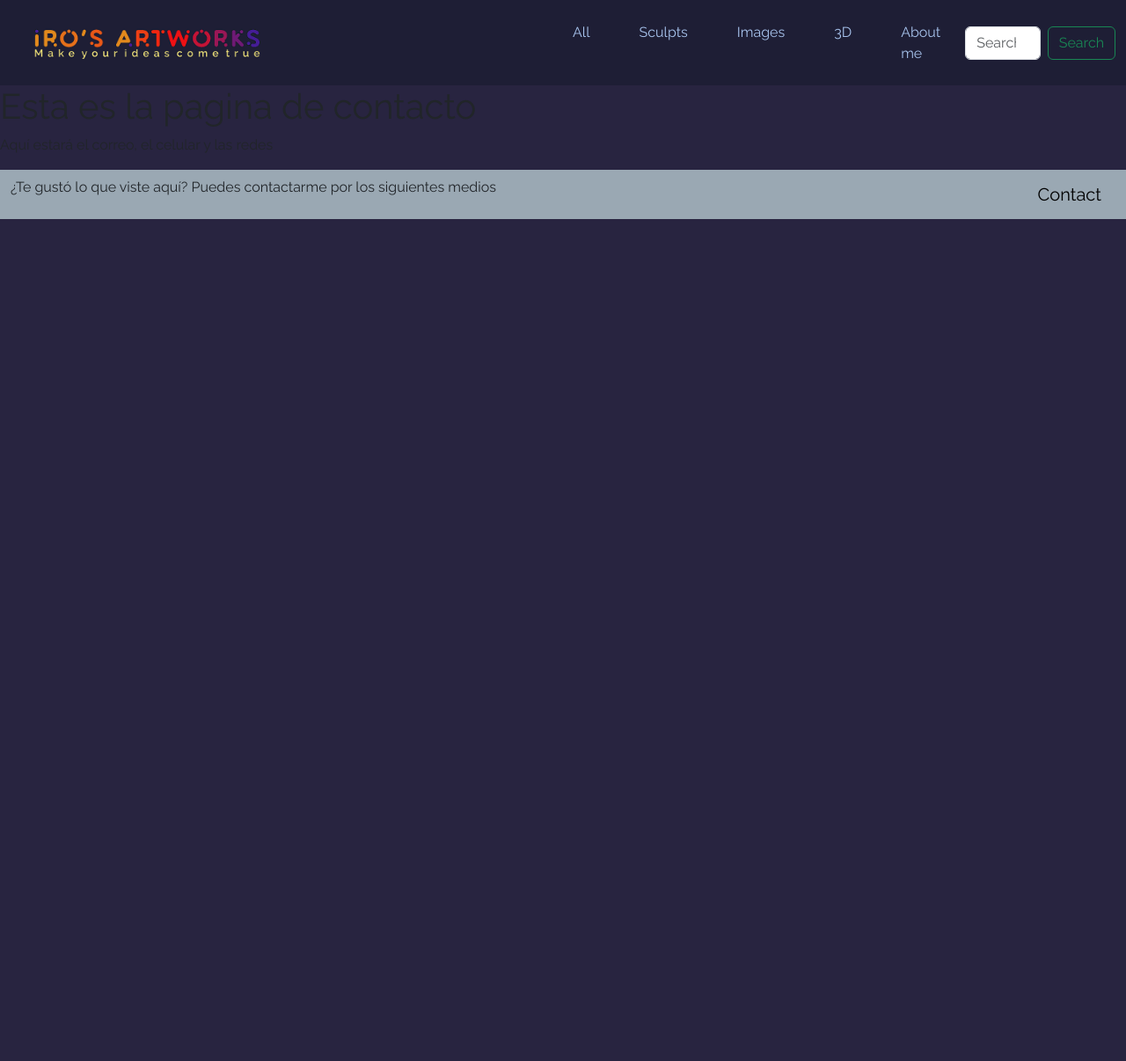
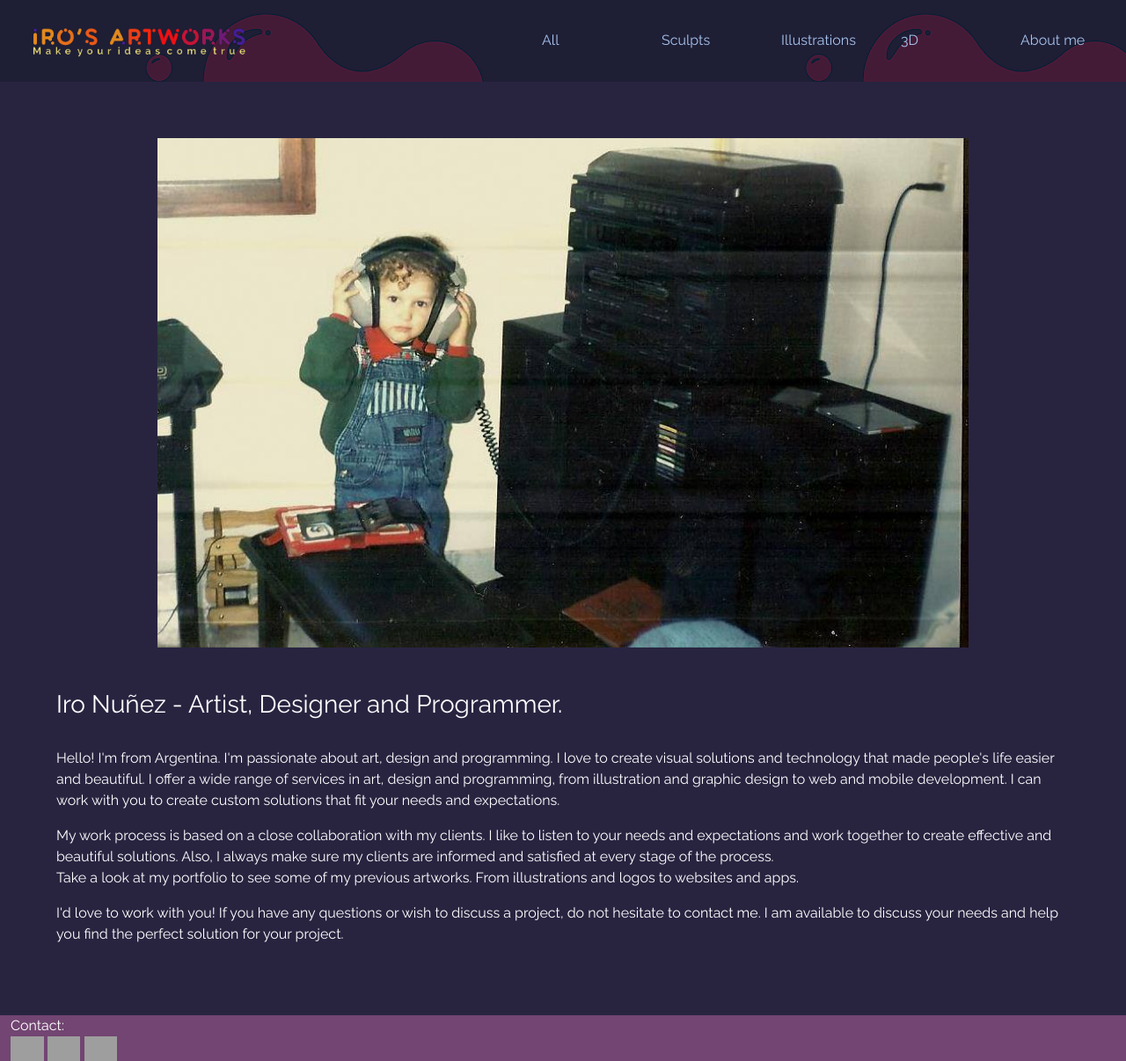
Before and after one commit to Ironu/ironu.github.io, a Django app: page /contact/ in a window 1280 px wide. Shown: the whole page at 88% size. Before the commit the page ends 249 px from the top, so only its background shows below. Run offline with Django 4.2, Linux system fonts and the light colour scheme; parts of the project's set-up code (start-up, migrations or seed data) failed here and were passed over; grey boxes are pictures that could not be loaded.

Commit message:
Version 0.2

```diff
--- a/apps/galeria_app/static/galeria_app/css/style.css
+++ b/apps/galeria_app/static/galeria_app/css/style.css
@@ -10,8 +10,21 @@
 
 body{
     background-color: rgb(40 36 64);
+    color: #fff;
 }
 
+.contact{
+    margin: 2em;
+    padding: 2em;
+}
+
+.contact img{
+  display: block;
+  width: 80%;
+  margin-left: auto;
+  margin-right: auto;
+  margin-bottom: 3em;
+}
 .custom-card-background{
     background-color: #441b37a6;
     color: #fff;
@@ -29,11 +42,10 @@ body{
 
 .logoiro img{
     height: 70px;
-    width: auto;
     transition: all 0.3s;
 }
 
-header .logoiro img:hover{
+.logoiro img:hover{
     transform: scale(1.2);
 }
 
@@ -44,7 +56,6 @@ header .logoiro img:hover{
 }
 
 header .navbar a{
-    font-size: 700;
     color: rgb(168, 196, 238);
     text-decoration: none;
 }
@@ -93,3 +104,25 @@ transform: scale(1.1);
     height: auto;
     transform: scale(1.01);
 }
+
+.icons img{
+    display: flexbox;
+    width: 3%;
+}
+
+footer{
+    background-color: #724572;
+}
+
+.container-fluid a{
+    text-decoration: none;
+}
+
+a.nav-link{
+    width: 6em;
+}
+/*
+.navbar-toggler-icon {
+    background-image: url('{% static '\galeria_app\images\toggler_icon_menu.png' %}');
+}
+*/
--- a/apps/galeria_app/static/galeria_app/js/js.js
+++ /dev/null
@@ -1,4 +0,0 @@
-$(document).ready(function() {
-
-    // clase
-});
--- a/manage.py
+++ b/manage.py
@@ -6,7 +6,7 @@ import sys
 
 def main():
     """Run administrative tasks."""
-    os.environ.setdefault('DJANGO_SETTINGS_MODULE', 'irosweb.settings.production')
+    os.environ.setdefault('DJANGO_SETTINGS_MODULE', 'irosweb.settings.base')
     try:
         from django.core.management import execute_from_command_line
     except ImportError as exc:
--- a/templates/base.html
+++ b/templates/base.html
@@ -15,37 +15,36 @@
         <link href="https://cdn.jsdelivr.net/npm/bootstrap@5.3.0-alpha1/dist/css/bootstrap.min.css" rel="stylesheet" integrity="sha384-GLhlTQ8iRABdZLl6O3oVMWSktQOp6b7In1Zl3/Jr59b6EGGoI1aFkw7cmDA6j6gD" crossorigin="anonymous">
         <link rel="stylesheet" href="{% static '/galeria_app/css/style.css' %}">
         <link rel="stylesheet" href="https://cdnjs.cloudflare.com/ajax/libs/fancybox/3.5.7/jquery.fancybox.min.css" />
-        <script src="{% static '/galeria_app/js/js.js' %}"></script>
+
+        <script src="https://cdn.jsdelivr.net/npm/bootstrap@5.3.0-alpha1/dist/js/bootstrap.bundle.min.js" integrity="sha384-w76AqPfDkMBDXo30jS1Sgez6pr3x5MlQ1ZAGC+nuZB+EYdgRZgiwxhTBTkF7CXvN" crossorigin="anonymous"></script>
+
+        <title class="title">Iro's Artworks</title>
+
+    </head>
+
+    <body>
+        <header>
 
 
 
-        <title class="title">Iro's Artworks</title>
 
-<!--        <style>
-        body {
-            background-image: url('{% static '\galeria_app\images\logo.png' %}');
-        }</style>
--->
-    </head>
 
-    <body>
-
-                <header>
-                    <nav class="navbar navbar-expand-lg" style="background-color: #1e1e35;">
-                        <div class="container-fluid">
-                            <a href="{% url 'index' %}"><img class="logoiro" src="{% static '\galeria_app\images\simple logo.png' %}" alt="logo"></a>
-
-                            <button class="navbar-toggler" type="button" data-bs-toggle="collapse" data-bs-target="#navbarSupportedContent" aria-controls="navbarSupportedContent" aria-expanded="false" aria-label="Toggle navigation"></button>
-
-                    <div class="collapse navbar-collapse" id="navbarCollapse">
-                        <ul class="navbar-nav me-auto mb-2 mb-lg-0">
+            <nav class="navbar navbar-expand-lg" style="background-image: url('{% static '\galeria_app\images\logo.png' %}');">
+                <div class="container-fluid">
+                    <a class="alogo" href="{% url 'index' %}"><img class="logoiro" src="{% static '\galeria_app\images\simple logo.png' %}" alt="logo"></a>
+                  <button class="navbar-toggler" type="button" data-bs-toggle="collapse" data-bs-target="#navbarsExample03" aria-controls="navbarsExample03" aria-expanded="false" aria-label="Toggle navigation">
+                    <span class="navbar-toggler-icon"></span>
+                  </button>
+                    <div class="collapse navbar-collapse" id="navbarsExample03">
+                        <ul class="navbar-nav me-auto mb-2 mb-sm-0">
                             <li class="nav-item">
                                 <a class="nav-link" href="{% url 'index' %}">All</a>
-                            <li class="nav-item">
-                                <a class="nav-link primary" aria-current="page" href="{% url 'sculpts' %}">Sculpts</a>
                             </li>
                             <li class="nav-item">
-                                <a class="nav-link" href="{% url 'images' %}">Images</a>
+                                <a class="nav-link" href="{% url 'sculpts' %}">Sculpts</a>
+                            </li>
+                            <li class="nav-item">
+                                <a class="nav-link" href="{% url 'images' %}">Illustrations</a>
                             </li>
                             <li class="nav-item">
                                 <a class="nav-link" href="{% url 'tresD' %}">3D</a>
@@ -53,45 +52,35 @@
                             <li class="nav-item">
                                 <a class="nav-link" href="{% url 'contact' %}">About me</a>
                             </li>
-                        <!--BOTONES BOOSTRAP
-                            <li class="nav-item dropdown">
-                                <a class="nav-link dropdown-toggle" href="#" role="button" data-bs-toggle="dropdown" aria-expanded="false">
-                                    Dropdown
-                                </a>
-                                <ul class="dropdown-menu">
-                                    <li><a class="dropdown-item" href="#">Action</a></li>
-                                    <li><a class="dropdown-item" href="#">Another action</a></li>
-                                    <li><hr class="dropdown-divider"></li>
-                                    <li><a class="dropdown-item" href="#">Something else here</a></li>
-                                </ul>
-                            </li>
-                            <li class="nav-item">
-                                <a class="nav-link disabled">Disabled</a>
-                            </li>
-                        -->
                         </ul>
-                        <form class="d-flex" role="search">
-                            <input class="form-control me-2" type="search" placeholder="Search" aria-label="Search">
-                            <button class="btn btn-outline-success" type="submit">Search</button>
-                        </form>
                     </div>
                 </div>
-            </nav>
-
-
+              </nav>
         </header>
 
-    {% block contenido %}{% endblock %}
+        {% block contenido %}{% endblock %}
 
         <footer>
-            <nav class="navbar" style="background-color: #9aa8b3;">
+            <nav class="footer">
                 <div class="container-fluid">
-                    <p>¿Te gustó lo que viste aquí? Puedes contactarme por los siguientes medios</p>
-                    <a class="navbar-brand" href="{% url 'contact' %}">Contact</a>
+                    Contact:
+                    <div class="icons">
+                        <a href="https://www.instagram.com/iro.nu/">
+                            <img src="https://upload.wikimedia.org/wikipedia/commons/thumb/e/e7/Instagram_logo_2016.svg/480px-Instagram_logo_2016.svg.png"
+                            alt="Instagram">
+                        </a>
+                        <a href="https://www.facebook.com/Almainfame/">
+                            <img src="https://cdn-icons-png.flaticon.com/512/124/124010.png"
+                            alt="Facebook">
+                        </a>
+                        <a href="germass@gmail.com">
+                            <img src="https://cdn.worldvectorlogo.com/logos/gmail-icon-3.svg"
+                            alt="Gmail">
+                        </a>
+                    </div>
                 </div>
             </nav>
         </footer>
 
-        <script src="https://cdnjs.cloudflare.com/ajax/libs/fancybox/3.5.7/jquery.fancybox.min.js"></script>
-        <script src="https://cdn.jsdelivr.net/npm/bootstrap@5.1.3/dist/js/bootstrap.bundle.min.js" integrity="sha384-ka7Sk0Gln4gmtz2MlQnikT1wXgYsOg+OMhuP+IlRH9sENBO0LRn5q+8nbTov4+1p" crossorigin="anonymous"></script>    </body>
+    </body>
 </html>
--- a/templates/contact.html
+++ b/templates/contact.html
@@ -1,7 +1,30 @@
 {% extends 'base.html' %}
+{% load static %}
 {% block contenido %}
+<div>
+    <div class="contact">
+        <img src="{% static '\galeria_app\images\contactphoto.jpg' %}" alt="Picture of Iro Nuñez">
 
-<h1>Esta es la pagina de contacto</h1>
-<p>Aquí estará el correo, el celular y las redes</p>
-
+    <h3>
+    Iro Nuñez - Artist, Designer and Programmer.
+    </h3>
+    <p>
+        <br>
+        Hello! I'm from Argentina. I'm passionate about art, design and programming.
+        I love to create visual solutions and technology that made people's life easier and beautiful.
+        I offer a wide range of services in art, design and programming, from illustration and graphic design to web and mobile development.
+        I can work with you to create custom solutions that fit your needs and expectations.
+    </p>
+    <p>
+        My work process is based on a close collaboration with my clients. I like to listen to your needs and expectations
+        and work together to create effective and beautiful solutions. Also, I always make sure my clients are informed and
+        satisfied at every stage of the process.<br>
+        Take a look at my portfolio to see some of my previous artworks. From illustrations and logos to websites and apps.
+    </p>
+    <p>
+        I'd love to work with you! If you have any questions or wish to discuss a project, do not hesitate to contact me.
+        I am available to discuss your needs and help you find the perfect solution for your project.
+    </p>
+    </div>
+</div>
 {% endblock %}
```
Also changed, not shown: templates/3D.html (+16 -3 lines), templates/index.html (+1 -9 lines), apps/galeria_app/static/galeria_app/images/contactphoto.jpg (added), apps/galeria_app/static/galeria_app/images/simple logo.png, apps/galeria_app/static/galeria_app/images/toggler icon menu.png (added), templates/Test.html (added).
